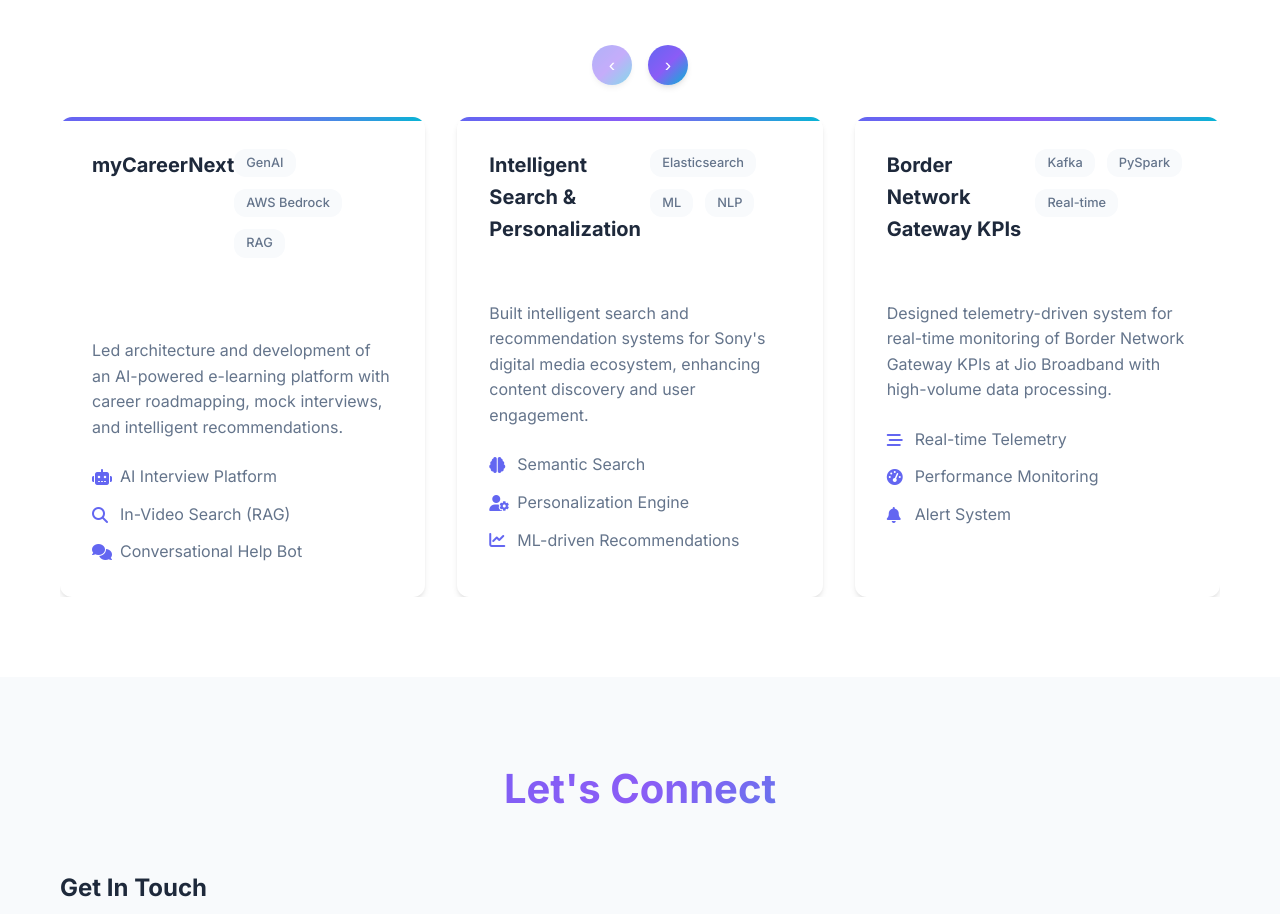
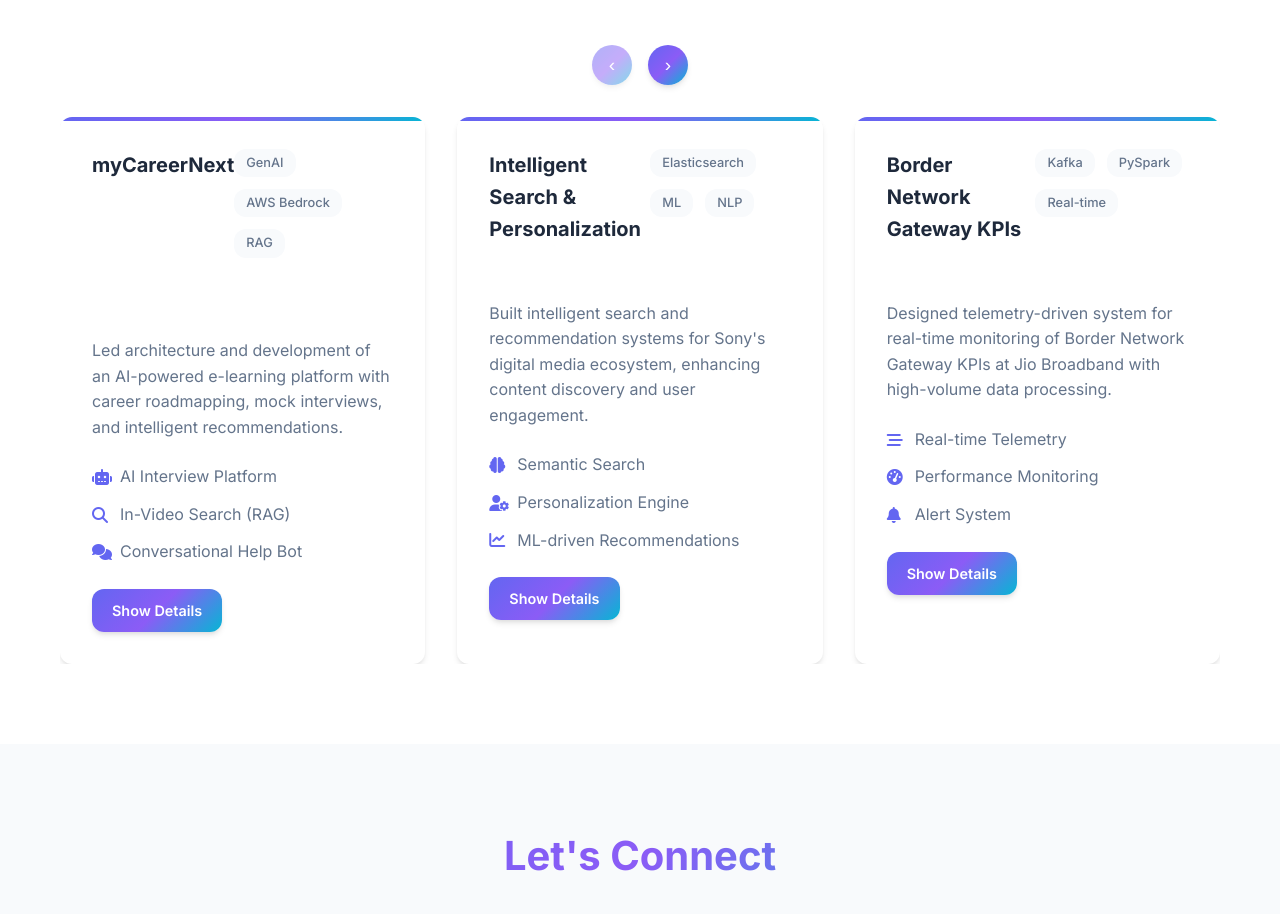
Before and after one commit to swaroopc/portfolio, a plain HTML site: page index.html in a window 1280 px wide. Shown: the part 4574-5488 px from the top of the page. Drawn offline with Linux system fonts and the light colour scheme.

Commit message:
Added show details button for projects

```diff
--- a/index.html
+++ b/index.html
@@ -308,7 +308,7 @@
                     <button class="nav-btn" id="projects-next">›</button>
                 </div>
                 <div class="projects-grid" id="projects-grid">
-                <a href="project-mycareernext.html" class="project-card fade-in">
+                <div class="project-card fade-in">
                     <div class="project-header">
                         <h3>myCareerNext</h3>
                         <div class="project-tags">
@@ -332,9 +332,10 @@
                             <span>Conversational Help Bot</span>
                         </div>
                     </div>
-                </a>
+                    <a href="project-mycareernext.html" class="btn btn-primary project-btn">Show Details</a>
+                </div>
 
-                <a href="project-intelligent-search.html" class="project-card fade-in">
+                <div class="project-card fade-in">
                     <div class="project-header">
                         <h3>Intelligent Search & Personalization</h3>
                         <div class="project-tags">
@@ -358,9 +359,10 @@
                             <span>ML-driven Recommendations</span>
                         </div>
                     </div>
-                </a>
+                    <a href="project-intelligent-search.html" class="btn btn-primary project-btn">Show Details</a>
+                </div>
 
-                <a href="project-border-network-gateway.html" class="project-card fade-in">
+                <div class="project-card fade-in">
                     <div class="project-header">
                         <h3>Border Network Gateway KPIs</h3>
                         <div class="project-tags">
@@ -384,9 +386,10 @@
                             <span>Alert System</span>
                         </div>
                     </div>
-                </a>
+                    <a href="project-border-network-gateway.html" class="btn btn-primary project-btn">Show Details</a>
+                </div>
 
-                <a href="project-syslogs-fault-analytics.html" class="project-card fade-in">
+                <div class="project-card fade-in">
                     <div class="project-header">
                         <h3>Syslogs Fault Analytics</h3>
                         <div class="project-tags">
@@ -411,7 +414,8 @@
                             <span>Fault Detection & Alerts</span>
                         </div>
                     </div>
-                </a>
+                    <a href="project-syslogs-fault-analytics.html" class="btn btn-primary project-btn">Show Details</a>
+                </div>
                 </div>
             </div>
         </div>
--- a/style.css
+++ b/style.css
@@ -606,7 +606,10 @@
     overflow: hidden;
     text-decoration: none;
     color: inherit;
-    display: block;
+    display: flex;
+    flex-direction: column;
+    height: 100%;
+    align-items: center;
 }
 
 .project-card::before {
@@ -629,6 +632,7 @@
     justify-content: space-between;
     align-items: flex-start;
     margin-bottom: 1rem;
+    width: 100%;
 }
 
 .project-header h3 {
@@ -656,12 +660,15 @@
     color: var(--text-secondary);
     margin-bottom: 1.5rem;
     line-height: 1.6;
+    width: 100%;
+    text-align: left;
 }
 
 .project-features {
     display: flex;
     flex-direction: column;
     gap: 0.75rem;
+    width: 100%;
 }
 
 .feature {
@@ -674,6 +681,12 @@
 .feature i {
     color: var(--primary-color);
     width: 16px;
+}
+
+.project-btn {
+    margin-top: 1.5rem;
+    font-size: 0.9rem;
+    padding: 10px 20px;
 }
 
 /* Contact Section */
```
